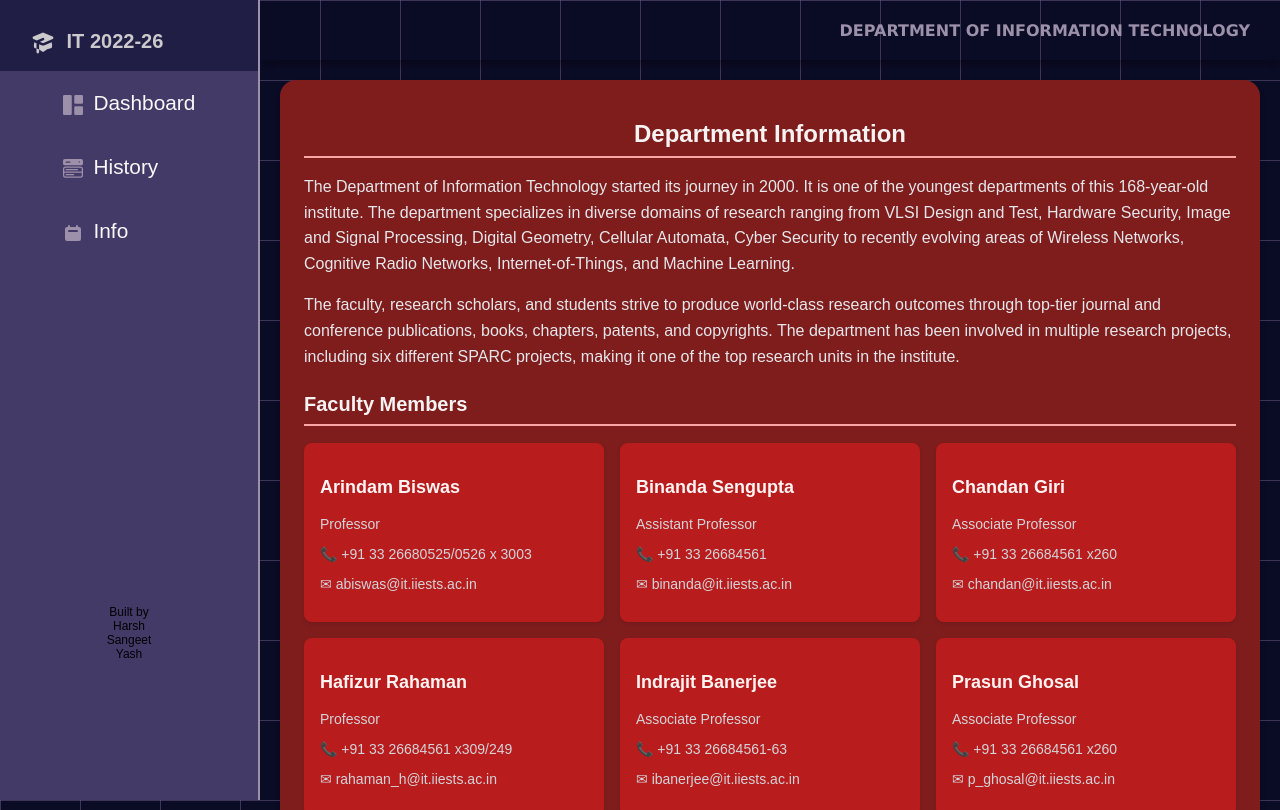
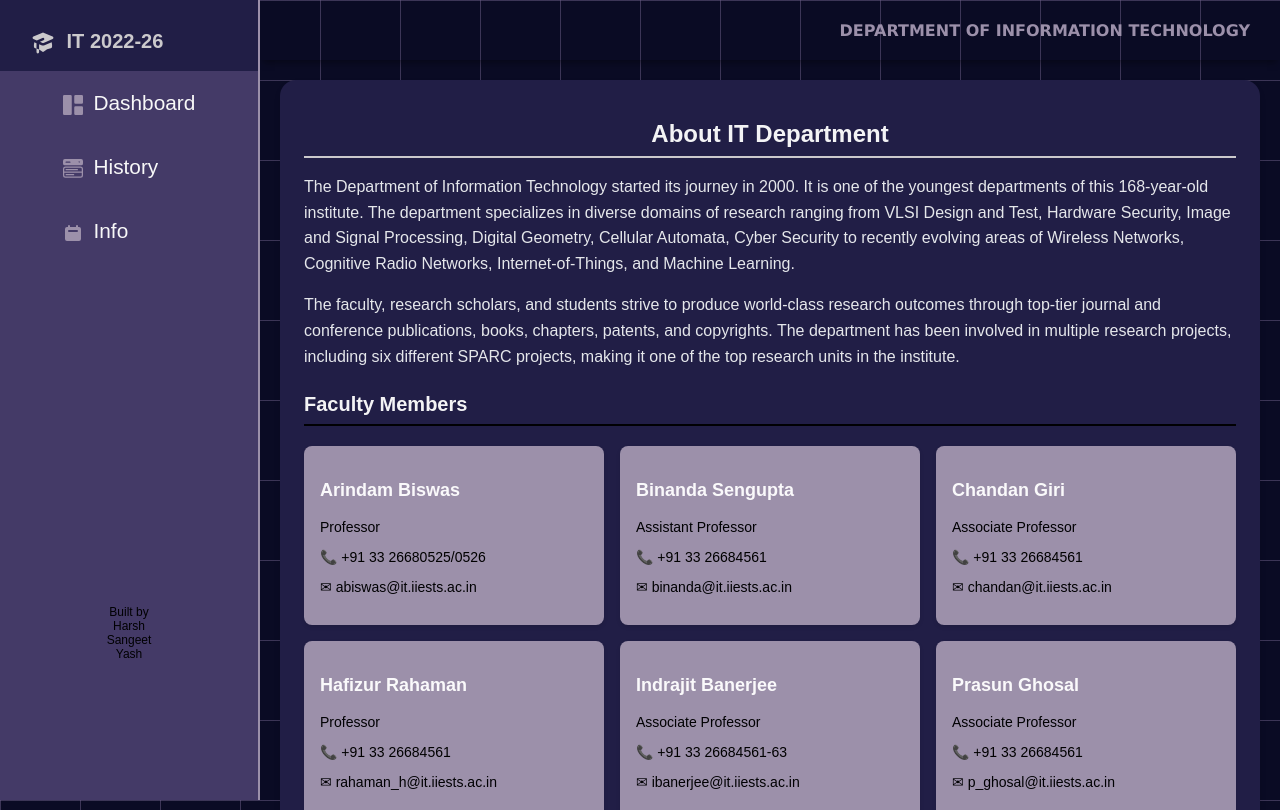
Before and after one commit to Harsh-git98/researchpaper_tool, a React (Vite) app in the folder adminpanel/: page /Info in a window 1280 px wide. Built offline with nearby package versions, Linux system fonts and the light colour scheme.

Commit message:
info css

```diff
--- a/adminpanel/package.json
+++ b/adminpanel/package.json
@@ -17,6 +17,7 @@
     "react-icons": "^5.4.0",
     "react-responsive": "^10.0.0",
     "react-router-dom": "^7.0.2",
+    "react-spinners": "^0.15.0",
     "recharts": "^2.14.1"
   },
   "devDependencies": {
--- a/adminpanel/src/Analytics.jsx
+++ b/adminpanel/src/Analytics.jsx
@@ -5,7 +5,7 @@ import React from 'react'
      <main className="main-container">
        <div style={{
   margin: '0 auto',
-  backgroundColor: '#7f1d1d',
+  backgroundColor: '#211e46',
   padding: '24px',
   borderRadius: '16px',
   boxShadow: '0 4px 6px rgba(0, 0, 0, 0.1)'
@@ -15,9 +15,9 @@ import React from 'react'
     fontWeight: 'bold',
     textAlign: 'center',
     marginBottom: '16px',
-    borderBottom: '2px solid #fca5a5',
+    borderBottom: '2px solid #cbc9cc',
     paddingBottom: '8px'
-  }}>Department Information</h1>
+  }}>About IT Department</h1>
   <p style={{ lineHeight: '1.6', color: '#e5e7eb' }}>
     The Department of Information Technology started its journey in 2000. It is one of the youngest departments of
     this 168-year-old institute. The department specializes in diverse domains of research ranging from VLSI
@@ -32,25 +32,25 @@ import React from 'react'
     in the institute.
   </p>
 
-  <h2 style={{
+  <h3 style={{
     fontSize: '20px',
     fontWeight: '600',
     marginTop: '24px',
-    borderBottom: '2px solid #fca5a5',
+    borderBottom: '2px solid #000003',
     paddingBottom: '8px'
-  }}>Faculty Members</h2>
+  }}>Faculty Members</h3>
   <div style={{ marginTop: '16px', display: 'grid', gridTemplateColumns: 'repeat(auto-fit, minmax(300px, 1fr))', gap: '16px' }}>
     {facultyData.map((faculty, index) => (
       <div key={index} style={{
-        backgroundColor: '#b91c1c',
+        backgroundColor: '#9c90aa',
         padding: '16px',
         borderRadius: '8px',
         boxShadow: '0 2px 4px rgba(0, 0, 0, 0.1)'
       }}>
         <h3 style={{ fontSize: '18px', fontWeight: '600' }}>{faculty.name}</h3>
-        <p style={{ fontSize: '14px', color: '#d1d5db' }}>{faculty.designation}</p>
-        <p style={{ fontSize: '14px', color: '#d1d5db' }}>📞 {faculty.phone}</p>
-        <p style={{ fontSize: '14px', color: '#d1d5db' }}>✉ {faculty.email}</p>
+        <p style={{ fontSize: '14px', color: '#000003' }}>{faculty.designation}</p>
+        <p style={{ fontSize: '14px', color: '#000' }}>📞 {faculty.phone}</p>
+        <p style={{ fontSize: '14px', color: '#000003' }}>✉ {faculty.email}</p>
       </div>
     ))}
   </div>
@@ -64,7 +64,7 @@ import React from 'react'
    {
      name: "Arindam Biswas",
      designation: "Professor",
-     phone: "+91 33 26680525/0526 x 3003",
+     phone: "+91 33 26680525/0526 ",
      email: "abiswas@it.iiests.ac.in",
    },
    {
@@ -76,13 +76,13 @@ import React from 'react'
    {
      name: "Chandan Giri",
      designation: "Associate Professor",
-     phone: "+91 33 26684561 x260",
+     phone: "+91 33 26684561 ",
      email: "chandan@it.iiests.ac.in",
    },
    {
      name: "Hafizur Rahaman",
      designation: "Professor",
-     phone: "+91 33 26684561 x309/249",
+     phone: "+91 33 26684561 ",
      email: "rahaman_h@it.iiests.ac.in",
    },
    {
@@ -94,7 +94,7 @@ import React from 'react'
    {
      name: "Prasun Ghosal",
      designation: "Associate Professor",
-     phone: "+91 33 26684561 x260",
+     phone: "+91 33 26684561 ",
      email: "p_ghosal@it.iiests.ac.in",
    },
    {
@@ -106,31 +106,31 @@ import React from 'react'
    {
      name: "Santi Prasad Maity",
      designation: "Professor",
-     phone: "+91 33 26684561 x858",
+     phone: "+91 33 26684561 ",
      email: "santipmaity@it.iiests.ac.in",
    },
    {
      name: "Shyamalendu Kandar",
      designation: "Assistant Professor",
-     phone: "+91 33 26684561 x260",
+     phone: "+91 33 26684561 ",
      email: "shyamalenduk@it.iiests.ac.in",
    },
    {
      name: "Sukanta Das",
      designation: "Associate Professor",
-     phone: "+91 33 26684561 x260",
+     phone: "+91 33 26684561 ",
      email: "sukanta@it.iiests.ac.in",
    },
    {
      name: "Surajit Kumar Roy",
      designation: "Associate Professor",
-     phone: "+91 33 26684561 x260",
+     phone: "+91 33 26684561 ",
      email: "suraroy@it.iiests.ac.in",
    },
    {
      name: "Tuhina Samanta",
      designation: "Head & Associate Professor",
-     phone: "+91 33 26684561 x260",
+     phone: "+91 33 26684561 ",
      email: "t_samanta@it.iiests.ac.in",
    },
  ];
--- a/adminpanel/src/Schedule.jsx
+++ b/adminpanel/src/Schedule.jsx
@@ -1,19 +1,24 @@
 import React, { useEffect, useState } from 'react'
+import HashLoader from 'react-spinners/HashLoader'
 
 function Schedule() {
     const [searchHistory, setSearchHistory] = useState([])
     const [filteredHistory, setFilteredHistory] = useState([])
     const [searchQuery, setSearchQuery] = useState('')
+    const [loading, setLoading] = useState(true)
 
     useEffect(() => {
         const fetchHistory = async () => {
             try {
                 const response = await fetch('http://localhost:8000/search/history')
-                const data = await response.json()
+                const data = await response.json();
+                setTimeout(() => {
                   if (data.history) {
-                    setSearchHistory(data.history)
-                    setFilteredHistory(data.history)
+                      setSearchHistory(data.history);
+                      setFilteredHistory(data.history);
                   }
+                  setLoading(false);
+              }, 2000);
             } catch (error) {
                 console.error('Error fetching history:', error)
             }
@@ -43,19 +48,23 @@ function Schedule() {
     return (
         <main className="main-container">
             <h1>Search History</h1>
-            <hr></hr>
-            <br></br>
+            {loading ? (
+                <div style={{ display: 'flex', justifyContent: 'center',alignItems:'center', marginTop: '20px' ,height:'80%'}}>
+                    <HashLoader color="#6e6189" size={100} />
+                </div>
+            ) : (
+                <>
                     <div className="search-container" style={{ marginBottom: '20px' }}>
                         <input
                             type="text"
                             placeholder="Search history..."
                             value={searchQuery}
                             onChange={(e) => setSearchQuery(e.target.value)}
-                    style={{ padding: '10px', marginRight: '10px', border: '1px solid #ccc', borderRadius: '5px',backgroundColor:'black',width:'70%' }}
+                            style={{ padding: '10px', marginRight: '10px', border: '1px solid #ccc', borderRadius: '5px' }}
                         />
                         <button
                             onClick={handleSearch}
-                    style={{ padding: '10px 20px', background: '#4b4d88', color: 'white', border: 'none', borderRadius: '5px', cursor: 'pointer' }}
+                            style={{ padding: '10px 20px', background: '#007bff', color: 'white', border: 'none', borderRadius: '5px', cursor: 'pointer' }}
                         >
                             Search
                         </button>
@@ -65,7 +74,6 @@ function Schedule() {
                             <div key={index} className="history-item" style={{ marginBottom: '5vh' , border: '3px solid #ccc', padding: '10px', borderRadius: '5px', boxShadow: '5px 5px 10px rgba(241, 234, 234, 0.62)'}}>
                                 <div className="history-header">
                                     <h3>Query: {search.query}</h3>
-                            <hr></hr>
                                     <span className="history-date">
                                         {formatDate(search.timestamp)}
                                     </span>
@@ -109,6 +117,8 @@ function Schedule() {
                             </div>
                         ))}
                     </div>
+                </>
+            )}
         </main>
     )
 }
```
Also changed, not shown: 1 other file (tests, documents, lock files or other folders). Lines whose indentation alone changed are shown as unchanged.
